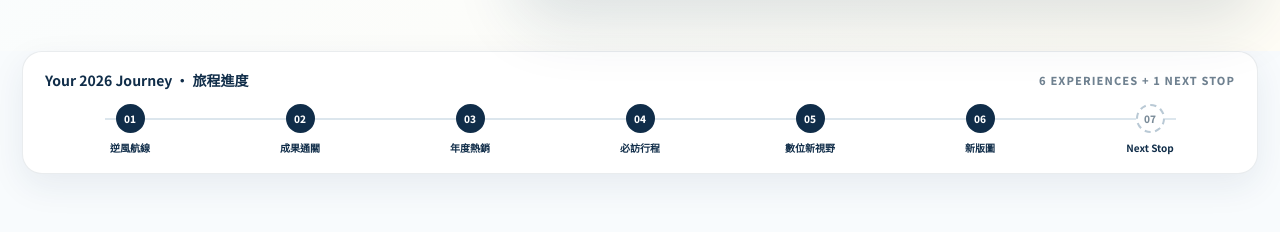
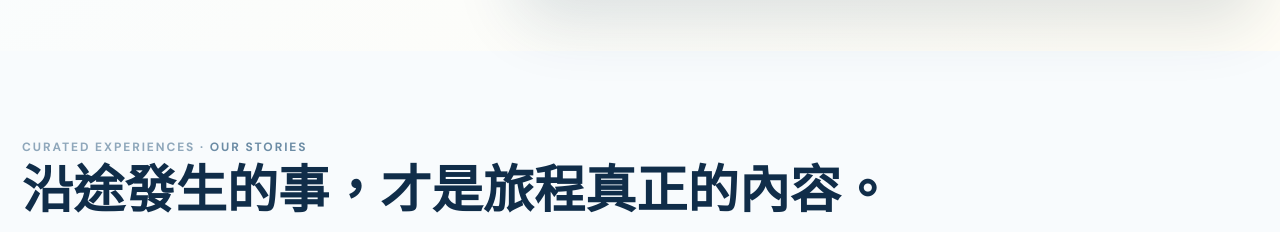
Before and after one commit to evanceeye-bot/BMW-2026-Website, a plain HTML site: page index.html in a window 1280 px wide. Shown: the part 1669-1901 px from the top of the page. Drawn offline with Linux system fonts and the light colour scheme.

Commit message:
Remove journey progress and add return-to-top navigation with airplane cursor

```diff
--- a/index.html
+++ b/index.html
@@ -102,23 +102,6 @@ filter:blur(.2px)}.routeSVG{position:absolute;inset:0;width:100%;height:100%}.ro
 }
 .travelSearch .go:hover{background:#1167a8}
 
-.journeyProgress{
-  width:min(1360px,calc(100% - 44px));margin:0 auto 18px;
-  background:#fff;border:1px solid rgba(16,45,73,.09);border-radius:20px;
-  padding:18px 22px;box-shadow:0 12px 34px rgba(21,55,83,.08)
-}
-.progressTop{display:flex;justify-content:space-between;align-items:center;gap:18px;margin-bottom:14px}
-.progressTop b{font-size:14px}.progressTop span{font-size:11px;color:#6f8190;letter-spacing:.1em;font-weight:800}
-.progressLine{display:grid;grid-template-columns:repeat(7,1fr);align-items:start;position:relative}
-.progressLine:before{content:"";position:absolute;left:5%;right:5%;top:14px;height:2px;background:#dce6ed}
-.progressStop{position:relative;text-align:center;z-index:2}
-.progressStop i{
-  width:29px;height:29px;border-radius:50%;display:grid;place-items:center;margin:0 auto 7px;
-  background:#fff;border:2px solid #b9c9d5;color:#7a8b98;font-size:10px;font-style:normal;font-weight:800
-}
-.progressStop.active i{background:#102d49;border-color:#102d49;color:white}
-.progressStop.final i{border-style:dashed}
-.progressStop b{font-size:10px;display:block;white-space:nowrap}
 
 #stories .kicker:before{content:"CURATED EXPERIENCES · ";opacity:.75}
 #stories .story{border-radius:24px}
@@ -140,7 +123,6 @@ filter:blur(.2px)}.routeSVG{position:absolute;inset:0;width:100%;height:100%}.ro
 @media(max-width:820px){
   .travelSearch{grid-template-columns:1fr 1fr}
   .travelSearch .go{min-height:58px}
-  .progressLine{overflow-x:auto;grid-template-columns:repeat(7,110px);padding-bottom:6px}
 }
 </style>
 
@@ -204,6 +186,16 @@ filter:blur(.2px)}.routeSVG{position:absolute;inset:0;width:100%;height:100%}.ro
 .finalOverlay.open{display:flex;align-items:center;justify-content:center;padding:20px}.finalOverlay img{display:block;width:100%;height:100%;object-fit:contain}.finalClose{z-index:2}
 @media(max-width:640px){.finalOverlay.open{padding:10px}.lockIcon{width:62px;height:62px}}
 </style>
+
+<style id="website-review-navigation">
+.demoBadge{text-decoration:none}
+.demoBadge:focus-visible{outline:3px solid #1167a8;outline-offset:4px}
+@media (hover:hover) and (pointer:fine){
+  html,body,body *{cursor:url("assets/images/airplane-cursor.svg") 3 3,auto!important}
+  input,textarea,[contenteditable="true"]{cursor:text!important}
+}
+@media (prefers-reduced-motion:reduce){html{scroll-behavior:auto}}
+</style>
 </head>
 <body>
 <nav class="nav"><div class="brand">BMW <span>HONGHWA</span></div><div class="navlinks">
@@ -238,22 +230,6 @@ filter:blur(.2px)}.routeSVG{position:absolute;inset:0;width:100%;height:100%}.ro
   </div>
 </div>
 </section>
-
-<div class="journeyProgress">
-  <div class="progressTop">
-    <b>Your 2026 Journey · 旅程進度</b>
-    <span>6 EXPERIENCES + 1 NEXT STOP</span>
-  </div>
-  <div class="progressLine">
-    <div class="progressStop active"><i>01</i><b>逆風航線</b></div>
-    <div class="progressStop active"><i>02</i><b>成果通關</b></div>
-    <div class="progressStop active"><i>03</i><b>年度熱銷</b></div>
-    <div class="progressStop active"><i>04</i><b>必訪行程</b></div>
-    <div class="progressStop active"><i>05</i><b>數位新視野</b></div>
-    <div class="progressStop active"><i>06</i><b>新版圖</b></div>
-    <div class="progressStop final"><i>07</i><b>Next Stop</b></div>
-  </div>
-</div>
 
 <section class="section" id="stories">
 <div class="shell"><div class="kicker">OUR STORIES</div><h2>沿途發生的事，才是旅程真正的內容。</h2><p class="lede">先看見旅行，再點進每一站，打開這一年真正發生的故事。</p><div class="storyGrid">
@@ -519,5 +495,5 @@ document.getElementById('finalClose').onclick=()=>{final.classList.remove('open'
  } else { button.hidden = false; }
 })();
 </script>
-<div class="demoBadge">網站導覽</div>
+<a class="demoBadge" href="#top" aria-label="網站導覽：回到頁首">網站導覽 ↑</a>
 </body></html>
```
Also changed, not shown: assets/images/airplane-cursor.svg (added).
